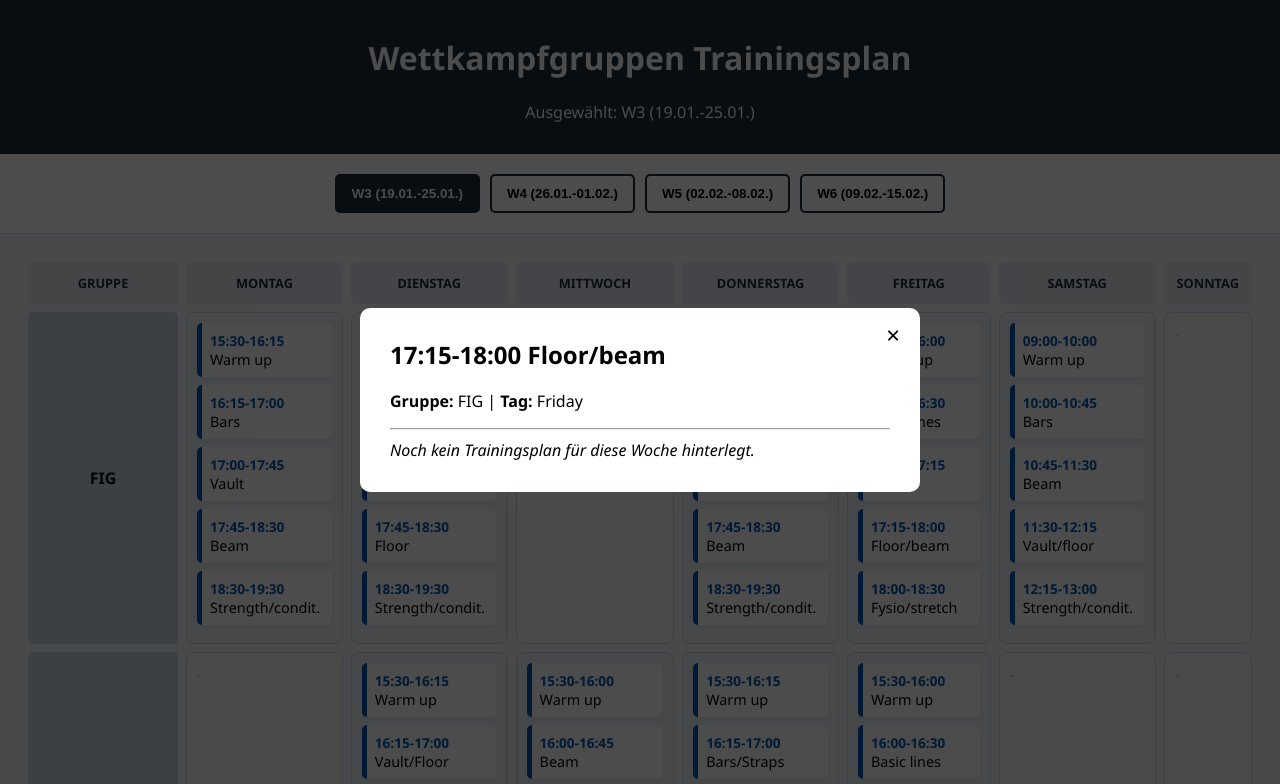
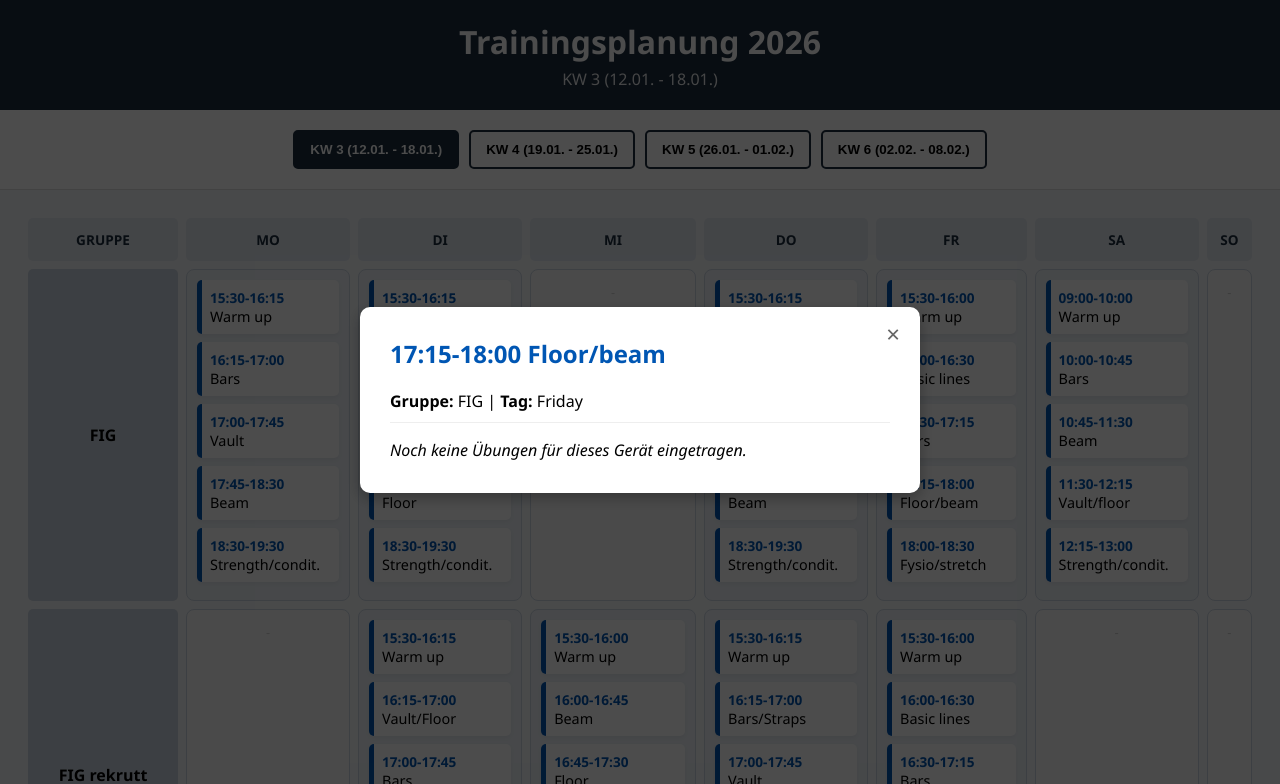
Before and after one commit to dassenzawagner-lab/Competitive-Groups-Training-Plan, a plain HTML site: page index.html in a window 1280 px wide. Both pictures are taken after a click on the element "17:15-18:00 Floor/beam". Shown: the top 784 px of the page. Drawn offline with Linux system fonts and the light colour scheme.

Commit message:
Update index.html

```diff
--- a/index.html
+++ b/index.html
@@ -3,34 +3,35 @@
 <head>
     <meta charset="UTF-8">
     <meta name="viewport" content="width=device-width, initial-scale=1.0">
-    <title>Turn-Trainingsplan</title>
+    <title>Gymnastics Schedule 2026</title>
     <style>
-        /* --- FARBEN & DESIGN (Hier kannst du Farben ändern) --- */
+        /* --- DESIGN-EINSTELLUNGEN --- */
         :root {
-            --dark: #1a2b3c;    /* Dunkelblau für Header/Buttons */
-            --bg: #f4f7f9;      /* Hellgrauer Hintergrund */
-            --accent: #0056b3;  /* Blau für die Zeit-Balken */
+            --dark: #1a2b3c;    /* Farbe für Header und aktive Buttons */
+            --bg: #f4f7f9;      /* Hintergrundfarbe der Seite */
+            --accent: #0056b3;  /* Farbe der Zeitangaben */
             --white: #ffffff;
         }
 
         body { font-family: 'Segoe UI', Arial, sans-serif; background: var(--bg); margin: 0; padding: 0; }
-        header { background: var(--dark); color: white; padding: 15px; text-align: center; }
+        header { background: var(--dark); color: white; padding: 20px; text-align: center; }
 
-        /* NAVIGATION: Die Wochen-Buttons oben */
+        /* NAVIGATION: Die Wochen-Auswahl oben */
         .week-nav { display: flex; justify-content: center; gap: 10px; padding: 20px; background: white; border-bottom: 1px solid #ddd; flex-wrap: wrap; }
-        .week-btn { padding: 10px 15px; cursor: pointer; border: 2px solid var(--dark); background: white; border-radius: 5px; font-weight: bold; }
+        .week-btn { padding: 10px 15px; cursor: pointer; border: 2px solid var(--dark); background: white; border-radius: 5px; font-weight: bold; transition: 0.2s; }
+        .week-btn:hover { background: #eee; }
         .week-btn.active { background: var(--dark); color: white; }
 
         /* TABELLEN-STYLING */
         .table-container { padding: 20px; overflow-x: auto; }
-        table { width: 100%; border-collapse: separate; border-spacing: 8px; min-width: 1200px; }
-        th { background: #e2e8f0; padding: 12px; border-radius: 5px; color: var(--dark); text-transform: uppercase; font-size: 0.8em; }
+        table { width: 100%; border-collapse: separate; border-spacing: 8px; min-width: 1100px; }
+        th { background: #e2e8f0; padding: 12px; border-radius: 5px; color: var(--dark); text-transform: uppercase; font-size: 0.85em; }
         .group-name { background: #cbd5e0; font-weight: bold; padding: 15px; border-radius: 5px; width: 120px; text-align: center; }
 
-        /* DIE KÄSTCHEN IN DER TABELLE */
-        .day-cell { background: #edf2f7; border-radius: 8px; padding: 10px; vertical-align: top; min-height: 180px; border: 1px solid #cbd5e1; }
+        /* DIE TAGES-SPALTEN */
+        .day-cell { background: #edf2f7; border-radius: 8px; padding: 10px; vertical-align: top; min-height: 150px; border: 1px solid #cbd5e1; }
 
-        /* GERÄTE-BLÖCKE (Die klickbaren Felder) */
+        /* TRAINING-BLÖCKE */
         .apparatus-block {
             background: var(--white); margin-bottom: 8px; padding: 8px; border-radius: 5px;
             border-left: 5px solid var(--accent); box-shadow: 0 2px 4px rgba(0,0,0,0.05); cursor: pointer;
@@ -38,24 +39,24 @@
         .time { display: block; font-weight: bold; color: var(--accent); font-size: 0.85em; }
         .name { display: block; font-size: 0.9em; font-weight: 500; }
 
-        /* MODAL (Das Fenster, das beim Klicken aufgeht) */
+        /* DETAILS-FENSTER (Modal) */
         .modal { display: none; position: fixed; top: 0; left: 0; width: 100%; height: 100%; background: rgba(0,0,0,0.7); z-index: 1000; justify-content: center; align-items: center; }
-        .modal-content { background: white; padding: 30px; border-radius: 10px; max-width: 500px; width: 90%; position: relative; }
-        .close { position: absolute; top: 10px; right: 20px; font-size: 24px; cursor: pointer; }
+        .modal-content { background: white; padding: 30px; border-radius: 10px; max-width: 500px; width: 90%; position: relative; box-shadow: 0 5px 15px rgba(0,0,0,0.3); }
+        .close { position: absolute; top: 10px; right: 20px; font-size: 24px; cursor: pointer; color: #666; }
     </style>
 </head>
 <body>
 
 <header>
-    <h1 id="title">Wettkampfgruppen Trainingsplan</h1>
-    <p id="week-label">Woche lädt...</p>
+    <h1 style="margin:0;">Trainingsplanung 2026</h1>
+    <p id="week-label" style="margin:5px 0 0 0; opacity: 0.9;">Woche lädt...</p>
 </header>
 
 <div class="week-nav">
-    <button id="btn-Week_3" class="week-btn active" onclick="setWeek('Week_3')">W3 (19.01.-25.01.)</button>
-    <button id="btn-Week_4" class="week-btn" onclick="setWeek('Week_4')">W4 (26.01.-01.02.)</button>
-    <button id="btn-Week_5" class="week-btn" onclick="setWeek('Week_5')">W5 (02.02.-08.02.)</button>
-    <button id="btn-Week_6" class="week-btn" onclick="setWeek('Week_6')">W6 (09.02.-15.02.)</button>
+    <button id="btn-Week_3" class="week-btn active" onclick="setWeek('Week_3')">KW 3 (12.01. - 18.01.)</button>
+    <button id="btn-Week_4" class="week-btn" onclick="setWeek('Week_4')">KW 4 (19.01. - 25.01.)</button>
+    <button id="btn-Week_5" class="week-btn" onclick="setWeek('Week_5')">KW 5 (26.01. - 01.02.)</button>
+    <button id="btn-Week_6" class="week-btn" onclick="setWeek('Week_6')">KW 6 (02.02. - 08.02.)</button>
 </div>
 
 <div class="table-container">
@@ -63,22 +64,28 @@
         <thead>
             <tr>
                 <th>Gruppe</th>
-                <th>Montag</th><th>Dienstag</th><th>Mittwoch</th><th>Donnerstag</th><th>Freitag</th><th>Samstag</th><th>Sonntag</th>
+                <th>Mo</th><th>Di</th><th>Mi</th><th>Do</th><th>Fr</th><th>Sa</th><th>So</th>
             </tr>
         </thead>
         <tbody id="schedule-body"></tbody>
     </table>
 </div>
 
-<div id="planModal" class="modal">
-    <div class="modal-content">
+<div id="planModal" class="modal" onclick="closeModal()">
+    <div class="modal-content" onclick="event.stopPropagation()">
         <span class="close" onclick="closeModal()">&times;</span>
         <div id="modal-text"></div>
     </div>
 </div>
 
 <script>
-    /* --- 1. DER ZEITPLAN (Hier änderst du, wer wann welches Gerät hat) --- */
+    /* DATEN-ÜBERSICHT FÜR DEINE PLANUNG (2026):
+       KW 3: 12.01. (Mo) bis 18.01. (So)
+       KW 4: 19.01. (Mo) bis 25.01. (So)
+       KW 5: 26.01. (Mo) bis 01.02. (So)
+       KW 6: 02.02. (Mo) bis 08.02. (So)
+    */
+
     const fullSchedule = {
         "FIG": {
             "Monday": ["15:30-16:15 Warm up", "16:15-17:00 Bars", "17:00-17:45 Vault", "17:45-18:30 Beam", "18:30-19:30 Strength/condit."],
@@ -106,20 +113,17 @@
         }
     };
 
-    /* --- 2. HILFSVARIABLEN --- */
-    let activeWeek = "Week_3"; // Startwoche
-    let planContent = {};      // Hier landen die Daten aus der data.json
+    let activeWeek = "Week_3";
+    let planContent = {};
     const groups = ["FIG", "FIG rekrutt", "Stiege", "Aspirant"];
     const days = ["Monday", "Tuesday", "Wednesday", "Thursday", "Friday", "Saturday", "Sunday"];
 
-    /* --- 3. DIE FUNKTION ZUM ZEICHNEN DER TABELLE --- */
     function render() {
-        // Label oben aktualisieren (Name des Buttons)
-        const btnText = document.getElementById('btn-' + activeWeek).innerText;
-        document.getElementById('week-label').innerText = "Ausgewählt: " + btnText;
+        const btn = document.getElementById('btn-' + activeWeek);
+        document.getElementById('week-label').innerText = btn.innerText;
 
         const body = document.getElementById('schedule-body');
-        body.innerHTML = ''; // Vorherige Tabelle leeren
+        body.innerHTML = '';
 
         groups.forEach(group => {
             const row = document.createElement('tr');
@@ -142,9 +146,9 @@
                     });
                 } else {
                     cell.className = "day-cell";
-                    cell.style.background = "#f8fafc";
-                    cell.style.color = "#ccc";
-                    cell.innerText = "-"; // Frei
+                    cell.style.background = "#f9f9f9";
+                    cell.style.textAlign = "center";
+                    cell.innerHTML = "<span style='color:#ccc; font-size: 0.8em;'>-</span>";
                 }
                 row.appendChild(cell);
             });
@@ -152,43 +156,39 @@
         });
     }
 
-    /* --- 4. WOCHE WECHSELN --- */
     function setWeek(w) {
         activeWeek = w;
-        // Buttons umfärben
         document.querySelectorAll('.week-btn').forEach(b => b.classList.remove('active'));
         document.getElementById('btn-' + w).classList.add('active');
-        render(); // Tabelle neu zeichnen
+        render();
     }
 
-    /* --- 5. DETAILS IM MODAL ANZEIGEN --- */
     function openModal(group, day, unit) {
-        let content = "<i>Noch kein Trainingsplan für diese Woche hinterlegt.</i>";
-        // Suchen in data.json Inhalten
-        if (planContent[activeWeek] && planContent[activeWeek][group] && planContent[activeWeek][group][day]) {
-            content = planContent[activeWeek][group][day][unit] || content;
+        let content = "<i>Noch keine Übungen für dieses Gerät eingetragen.</i>";
+        if (planContent[activeWeek]?.[group]?.[day]?.[unit]) {
+            content = planContent[activeWeek][group][day][unit];
         }
 
         document.getElementById('modal-text').innerHTML = `
-            <h2 style="margin-top:0;">${unit}</h2>
-            <p><b>Gruppe:</b> ${group} | <b>Tag:</b> ${day}</p>
-            <hr>
-            <div style="white-space: pre-wrap; line-height:1.5;">${content}</div>
+            <h2 style="margin-top:0; color:var(--accent);">${unit}</h2>
+            <p style="margin-bottom:10px;"><b>Gruppe:</b> ${group} | <b>Tag:</b> ${day}</p>
+            <hr style="border:0; border-top:1px solid #eee;">
+            <div style="white-space: pre-wrap; line-height:1.6; margin-top:15px;">${content}</div>
         `;
         document.getElementById('planModal').style.display = 'flex';
     }
 
     function closeModal() { document.getElementById('planModal').style.display = 'none'; }
 
-    /* --- 6. START: DATEN LADEN --- */
+    // Laden der data.json
     fetch('data.json')
         .then(r => r.json())
         .then(data => {
-            planContent = data; // Daten speichern
-            render();           // Tabelle zeichnen
+            planContent = data;
+            render();
         })
         .catch(() => {
-            console.log("data.json nicht gefunden oder leer - Tabelle wird ohne Details geladen.");
+            console.log("Hinweis: data.json nicht gefunden.");
             render();
         });
 </script>
```
